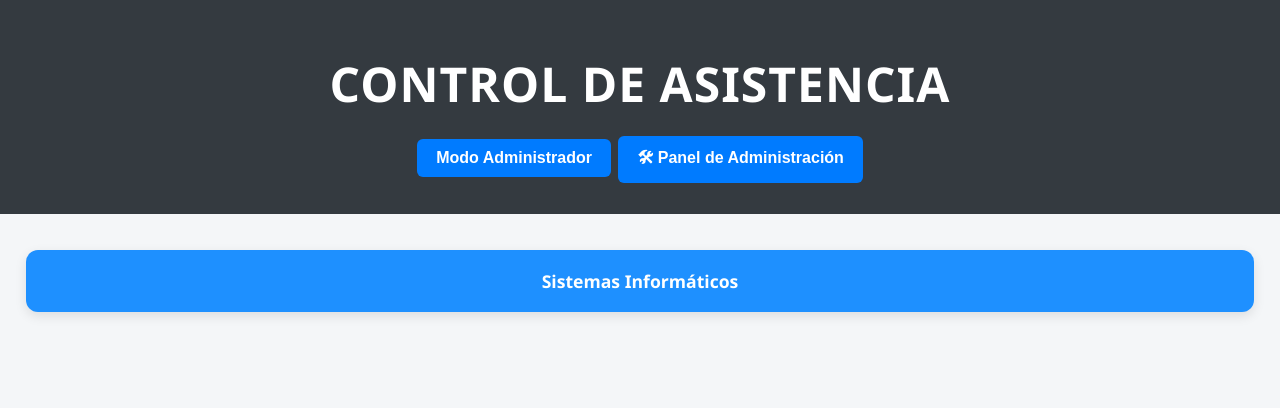
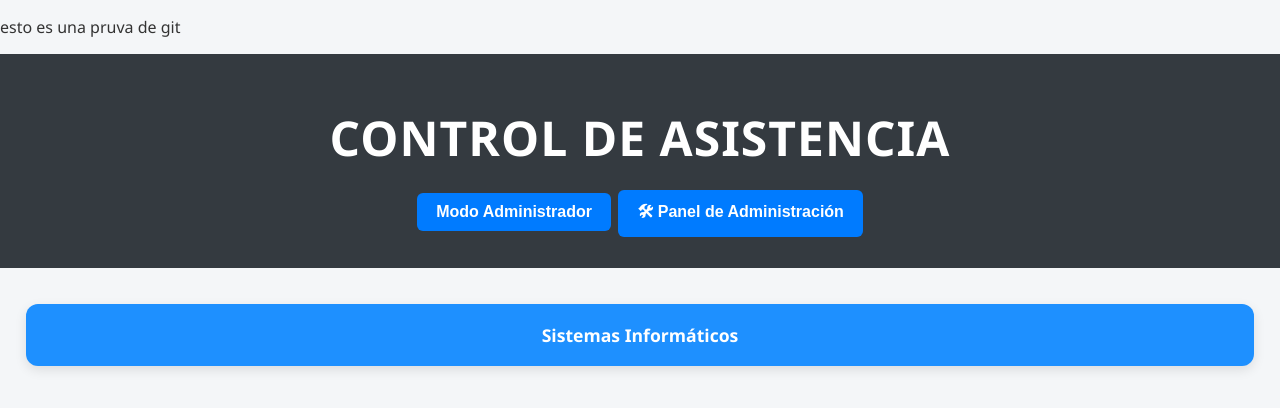
Before and after one commit to orlando-creative/Control-de-Asistencia, a plain HTML site: page index.html in a window 1280 px wide. Drawn offline with Linux system fonts and the light colour scheme.

Commit message:
esto es una pruva de git

```diff
--- a/index.html
+++ b/index.html
@@ -9,6 +9,7 @@
 </head>
 
 <body>
+    <p>esto es una pruva de git </p>
     <!-- El encabezado principal de la página -->
     <header class="header">
         <!-- <header>: sección semántica que representa la cabecera de la página -->
```
